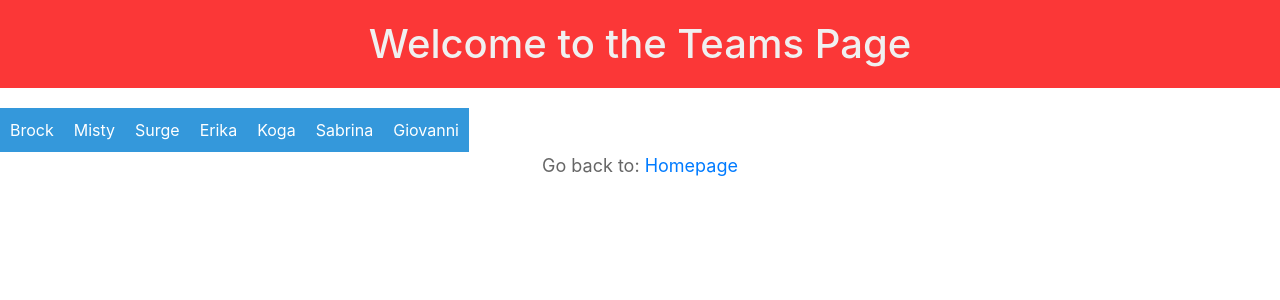
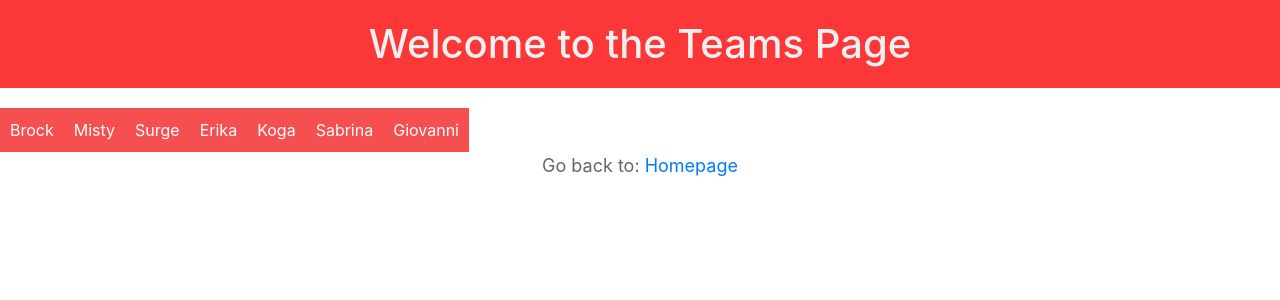
Before and after one commit to eric-tang40/SoftDev_Final_Project, a Django app: template pokedex/teams/templates/teams/index.html in a window 1280 px wide. Shown: the top 300 px of the page. Run offline with Django 4.2, Linux system fonts and the light colour scheme; the template is opened without the code that fills it, so the values that code supplies are empty; some libraries are stand-ins or nearby versions.

Commit message:
minor css change

```diff
--- a/pokedex/pokemon/static/css/main.css
+++ b/pokedex/pokemon/static/css/main.css
@@ -83,7 +83,7 @@ tr:nth-child(odd) {
 button {
     padding: 10px;
     margin: 5px;
-    background-color: #3498db;
+    background-color: #f42f2fd7;
     color: #ffffff;
     border: none;
     cursor: pointer;
```
